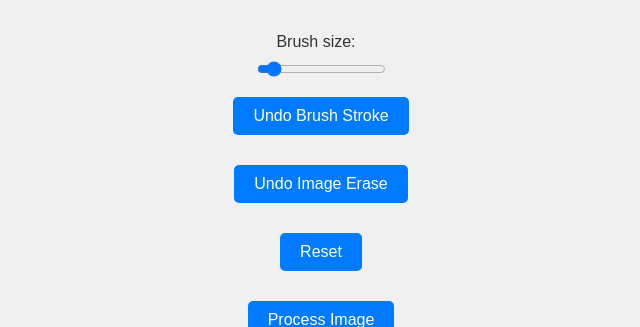
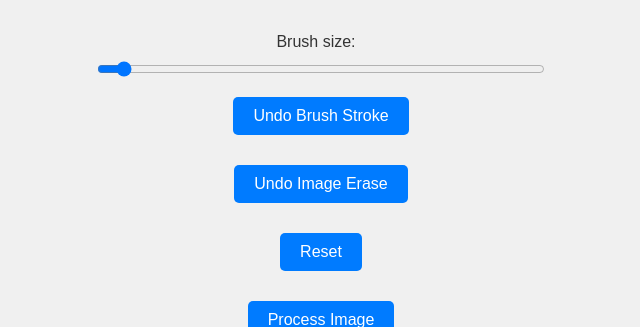
Before and after one commit to aydinschwa/enhance-mint, a Flask app: page /uploads/1 in a window 1280 px wide. Shown: the part 356-683 px from the top of the page, without its empty margins (319-959 px from the left). Run offline with Flask 2, Linux system fonts and the light colour scheme; parts of the project's set-up code (start-up, migrations or seed data) failed here and were passed over.

Commit message:
improve slider UI

```diff
--- a/static/css/styles.css
+++ b/static/css/styles.css
@@ -59,11 +59,11 @@
   gap: 10px; /* Add space between controls */
 }
 
-  canvas {
-    position: absolute;
-    top: 0;
-    left: 0;
-  }
+canvas {
+  position: absolute;
+  top: 0;
+  left: 0;
+}
 
   #drawCanvas {
     opacity: 0.5;
@@ -131,3 +131,8 @@
       transform: rotate(360deg);
     }
   }
+
+  input[type="range"] {
+    width: 35%;
+    height: 10%;
+}
--- a/templates/eraser.html
+++ b/templates/eraser.html
@@ -21,7 +21,7 @@
             </center>
             <div class="controls">
                 <label for="brushSize">Brush size: </label>
-                <input type="range" id="brushSize" name="brushSize" min="1" max="50" value="5">
+                <input type="range" id="brushSize" name="brushSize" min="1" max="90" value="5">
                 <button id="undoStroke">Undo Brush Stroke</button>
                 <button id="undoErase">Undo Image Erase</button>
                 <button id="resetImage">Reset</button>
```
